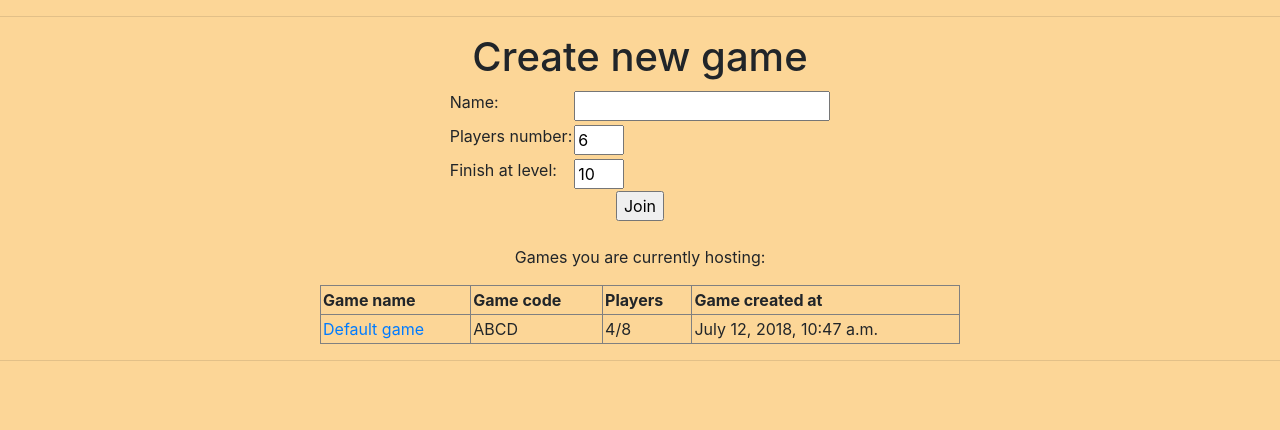
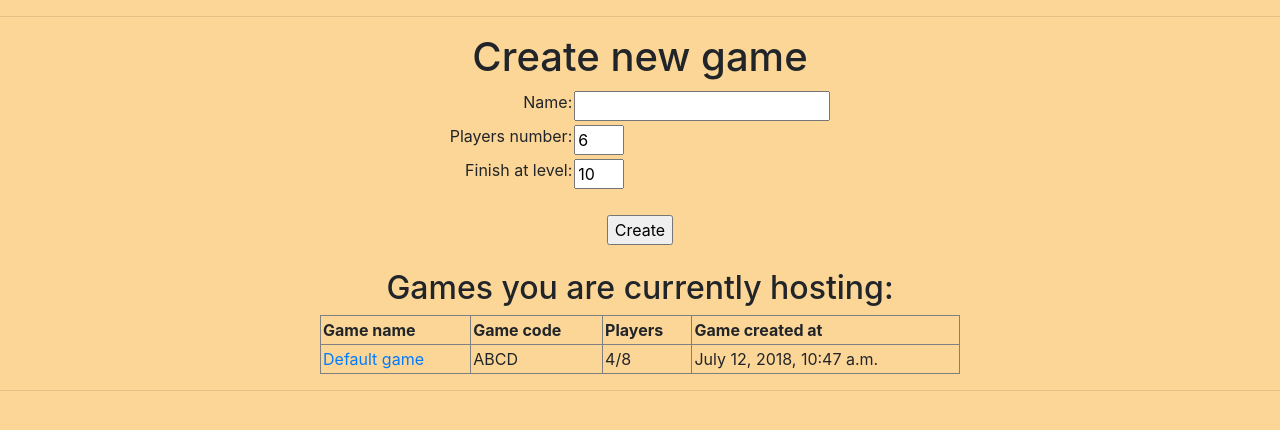
Before and after one commit to Code-Poets/praktyki-2018, a Django app: template games/templates/games/game_create.html in a window 1280 px wide. Shown: the part 48-478 px from the top of the page. Run offline with Django 3.2, Linux system fonts and the light colour scheme; the template is opened without the code that fills it: values that come from a table or form of the project are taken from there, others are empty; data comes from the database, SQL or seed files in the repository; parts of the project's set-up code (start-up, migrations or seed data) failed here and were passed over; some libraries are stand-ins or nearby versions.

Commit message:
Change "Join" to "Create" and repair tabs in game_create.html

```diff
--- a/games/templates/games/game_create.html
+++ b/games/templates/games/game_create.html
@@ -19,9 +19,8 @@
         <table align="center">
     {% for field in form %}
         <tr>
-        <td>{{ field.label_tag }}</td>
+            <td align="right">{{ field.label_tag }}</td>
             <td>{{ field }}</td>
-
         </tr>
         <tr>
             {% if field.help_text %}
@@ -38,12 +37,13 @@
 
     {% endfor %}
         </table>
-    <input type="submit" value="Join"/>
+    <br/>
+    <input type="submit" value="Create"/>
 </form>
 
 <br/>
 {% if hosted_games %}
-<p>Games you are currently hosting:</p>
+    <h2>Games you are currently hosting:</h2>
     <table width="50%" height="100%" border="1" cellpadding="2" cellspacing="1">
         <tr>
             <th> Game name </th>
```
Lines whose indentation alone changed are shown as unchanged.
